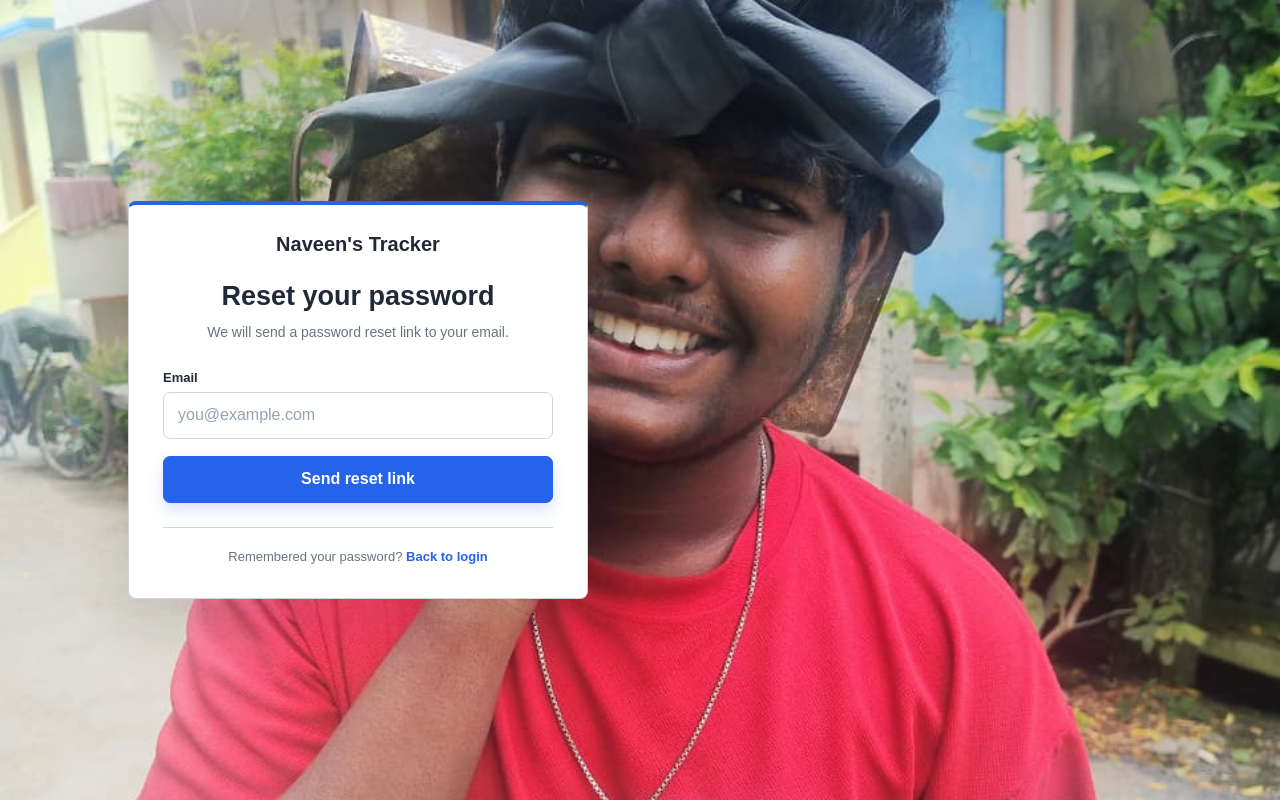
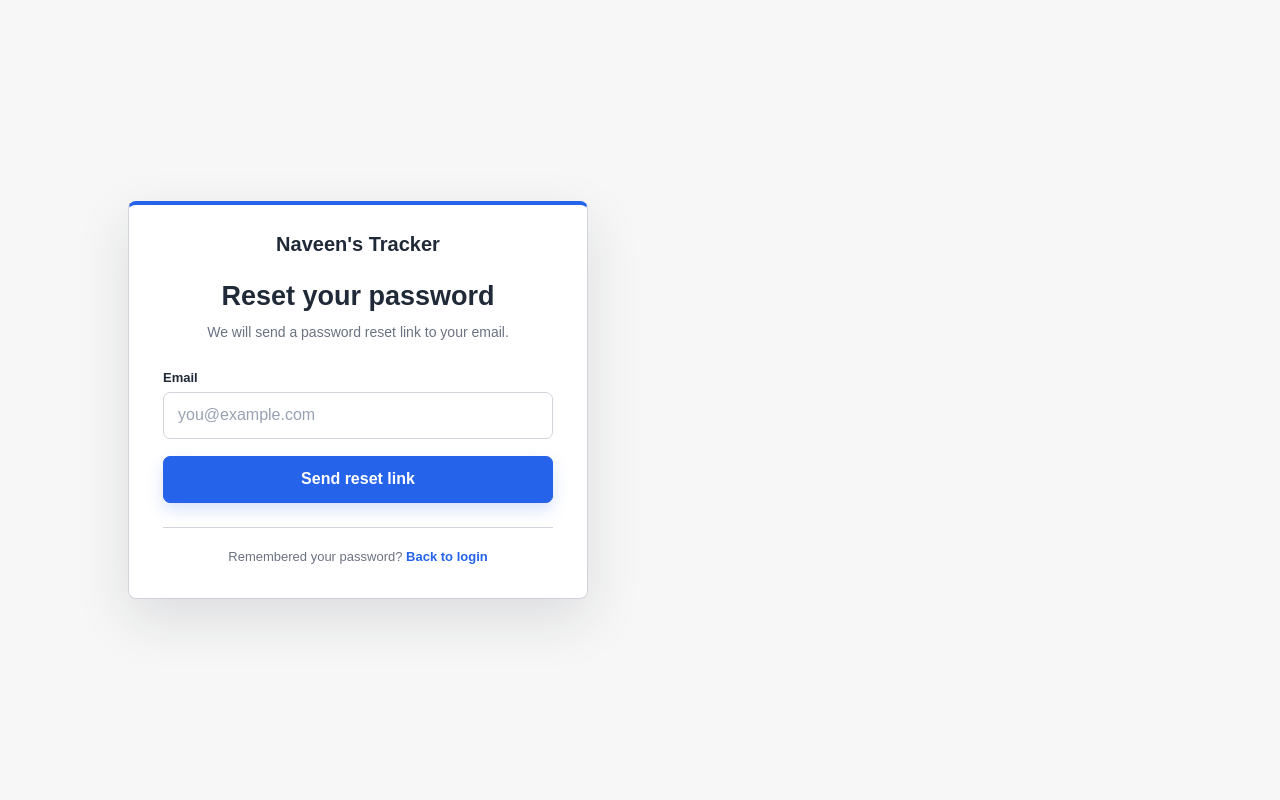
Before and after one commit to Naveen142005/expense-tracer, a React (Vite) app: page /forgot-password in a window 1280 px wide. Built offline with nearby package versions, Linux system fonts and the light colour scheme; no server answers.

Commit message:
Rama photo removed

```diff
--- a/src/styles/auth.css
+++ b/src/styles/auth.css
@@ -482,7 +482,7 @@
 /* Large devices: background on complete auth page */
 @media (min-width: 701px) {
   .auth-page {
-    background-image: url("../assets/WhatsApp\ Image\ 2026-06-20\ at\ 3.01.12\ PM.jpeg");
+    background-image: url("");
     background-size: cover;
     background-position: center;
     background-repeat: no-repeat;
@@ -506,7 +506,7 @@
   .auth-shell {
     position: relative;
     isolation: isolate;
-    background-image: url("../assets/WhatsApp\ Image\ 2026-06-20\ at\ 3.01.12\ PM.jpeg");
+    background-image: url("");
     background-size: cover;
     background-position: center;
     background-repeat: no-repeat;
```
